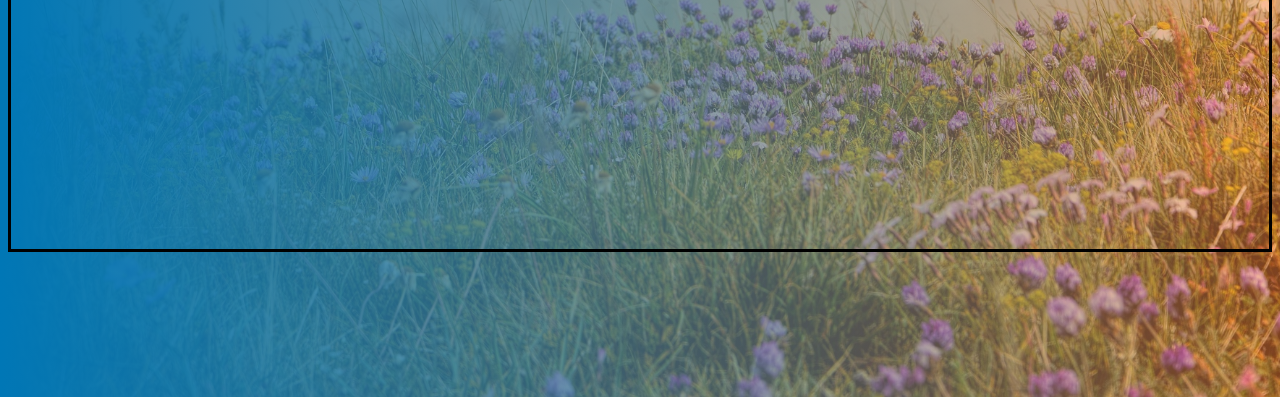
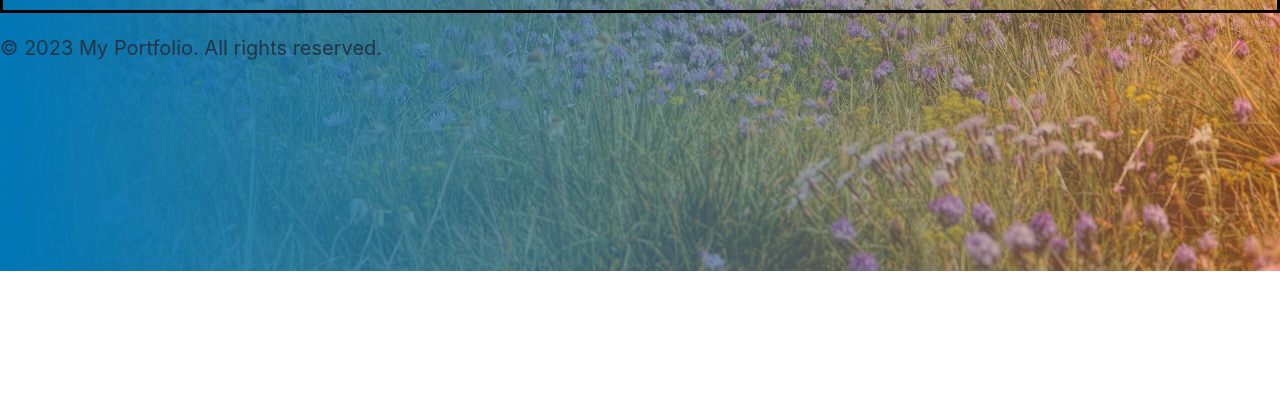
Before and after one commit to Niccar95/Portfolio, a website built with Vite: page index.html in a window 1280 px wide. Shown: the part 529-926 px from the top of the page. After the commit the page ends 800 px from the top, so only its background shows below. Built offline with nearby package versions, Linux system fonts and the light colour scheme.

Commit message:
grid struktur klar, påbörjad nästa fas

```diff
--- a/index.html
+++ b/index.html
@@ -4,20 +4,22 @@
     <meta charset="UTF-8" />
     <link rel="icon" type="image/svg+xml" href="/vite.svg" />
     <meta name="viewport" content="width=device-width, initial-scale=1.0" />
-    <title>Vite App</title>
+    <title>My Portfolio</title>
   </head>
   <body>
     <header id="header">
        <nav id="header__navigation"></nav>
     </header >
-    <main>
-      <section id="mainContainer">
+    <main id="mainContainer">
+
+      <figure id="mainContainer__picture"></figure>
+
         <section id="mainContainer__presentation"></section>
-      </section>
-      <footer>
+
+       </main>
+      <footer id="myFooter">
 
       </footer>
-    </main>
     <script type="module" src="/src/js/main.js"></script>
   </body>
 </html>
--- a/src/js/main.js
+++ b/src/js/main.js
@@ -23,7 +23,7 @@ navLink2.textContent = "Portfolio";
 navLink3.textContent = "About";
 navLink4.textContent = "Contact";
 
-const mainContainer = document.getElementById("mainContainer");
+
 const presentationContainer = document.getElementById("mainContainer__presentation");
 const mainTitle = document.createElement("h1");
 
@@ -34,3 +34,9 @@ mainTitle.textContent = "I'm Nicolas Carrasco";
 const presentation = document.createElement("p");
 presentationContainer.appendChild(presentation);
 presentation.textContent = "I'm an aspiring Frontend developer...";
+
+const myFooter = document.getElementById("myFooter");
+const footerContent = document.createElement("p");
+
+myFooter.appendChild(footerContent);
+footerContent.innerHTML = "&copy; 2023 My Portfolio. All rights reserved.";
--- a/src/scss/style.scss
+++ b/src/scss/style.scss
@@ -16,10 +16,13 @@
   background-image: linear-gradient(to left, rgba(250, 131, 52, 0.5), rgb(0, 119, 182)), url(/src/img/nature-3539665_1920.jpg);
   background-repeat: repeat;
   background-size: cover;
+
 }
 
 #header {
-  padding: 2em;;
+  padding: 2em;
+  border: solid black;
+
 
   &__navigation {
     display: flex;
@@ -37,36 +40,31 @@ a:hover {
 
 }
 
-main {
-  margin: 0;
-  display: flex;
-  place-items: center;
-  min-width: 320px;
-  min-height: 100vh;
-}
+body {
+ margin: 0 auto;
 
 h1 {
-  font-size: 3.2em;
-  line-height: 1.1;
+  font-size: 2em;
   text-shadow: 2px 2px 5px rgb(0, 0, 0, 0.5);
 }
 
 #mainContainer {
-  width: 100%;
+  margin: 0;
   display: grid;
-  grid-gap: 2em;
+  grid-gap: 1em;
   grid-template-rows: 200px 200px;
   grid-template-columns: auto auto auto;
   border: solid black;
-  margin: 0 auto;
-  padding: 2rem;
+
+  &__presentation {
+    padding: 1em;
+    text-align: center;
+    grid-area: 1 / 2 / 3 / 3;
+  }
+}
+}
 
 
-  &__presentation {
-    text-align: center;
-  }
-
-}
 
 button {
   border-radius: 8px;
```
